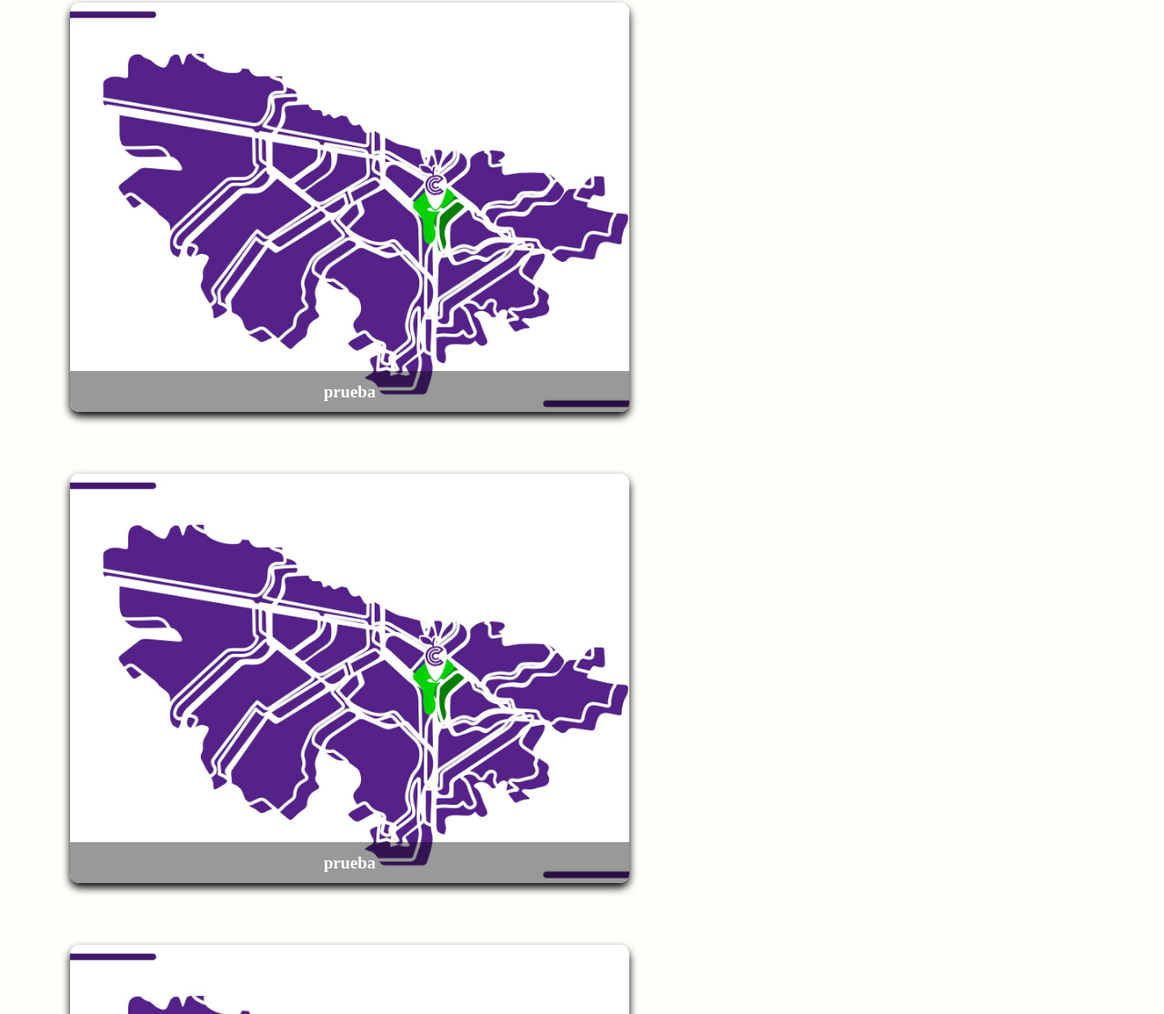
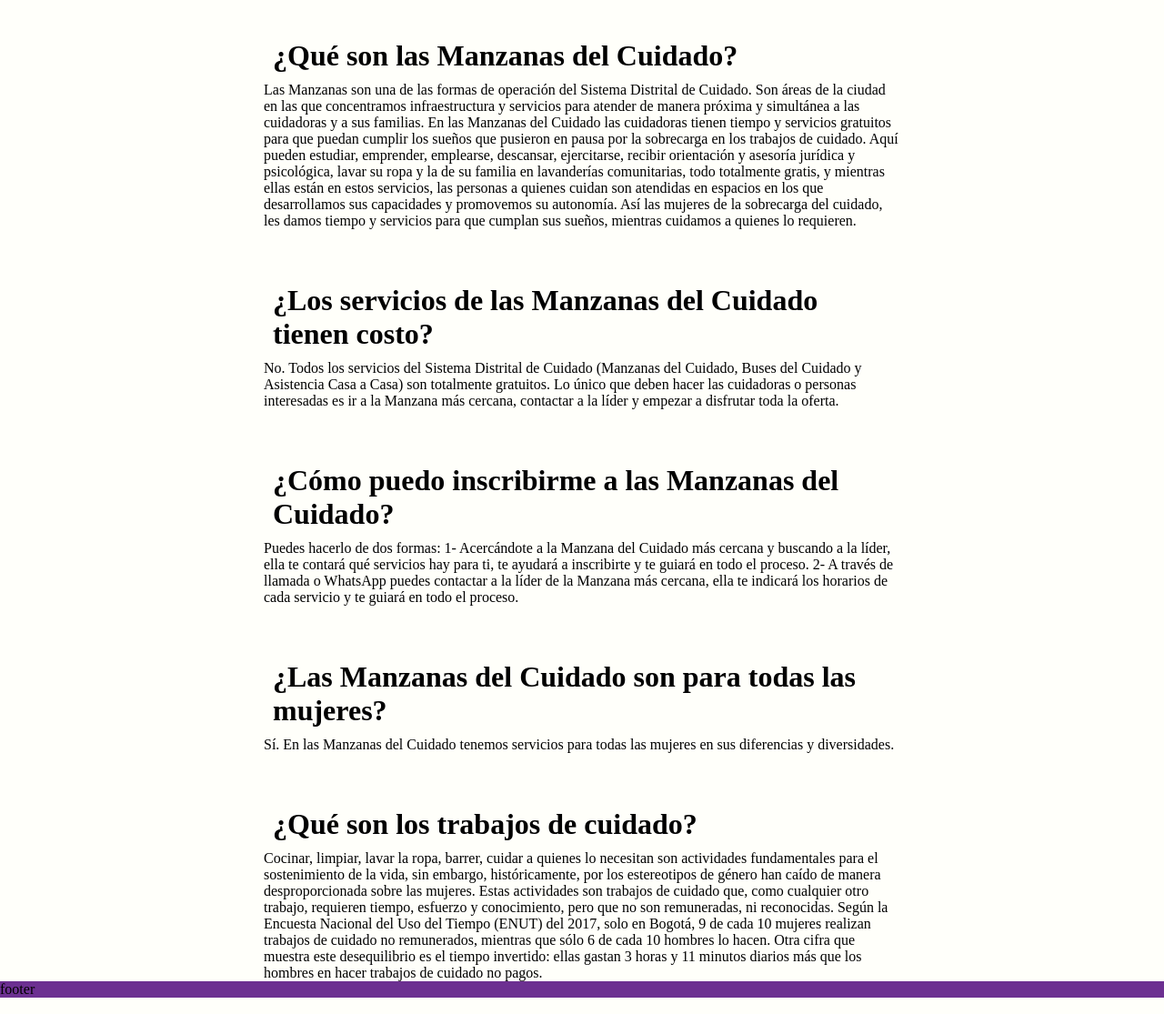
Before and after one commit to marpmaldonado/Manzanas, a plain HTML site: page HTML/index.html in a window 1280 px wide. Shown: the part 217-1332 px from the top of the page at 91% size. Drawn offline with Linux system fonts and the light colour scheme; a web font is replaced by a local one.

Commit message:
cambio 2

```diff
--- a/CSS/cssprincipal.css
+++ b/CSS/cssprincipal.css
@@ -3,6 +3,7 @@
 * {margin:0; padding:0;}
 
 body{background:#fffffA;}
+
 
 
 
@@ -54,8 +55,21 @@ header nav a:hover {
 	background:#F56F3A;
 	border-radius:50px;
 }
-
-
+.container{
+    max-width: 700px;
+    width: 100%;
+    /* padding: 45px 20px; */
+    margin: 0 auto;
+    margin-top: 50px;
+    color: #000;
+}
+.title{
+    font-size: 2rem;
+    padding: 10px;
+}
+.paragraph{
+    font-size: 1rem;
+}
 /* Localidades */
 
 .card {
@@ -100,3 +114,6 @@ header nav a:hover {
     background: rgba(0, 0, 0,.4);
     text-align: center;
 }
+footer{
+    background-color: #6c3091;
+}
--- a/HTML/index.html
+++ b/HTML/index.html
@@ -14,89 +14,64 @@
 			<nav>
 				<a href="../HTML/index.html">Inicio</a>
 
-				<a href="">Ubicacion</a>
+				<a href="../HTML/localidades.html">Ubicacion</a>
 				<a href="#">Contacto</a>
 			</nav>
 		</div>
 	</header>
 
-    <div  class="card" >
+    <!-- Preguntas relacionadas
 
-        <div class="face front">
-            <img src="../IMG/prueba.jpg"alt="">
-            <h3>prueba</a></h3>
+    pregunta 1 -->
+<div class="container">
+    <h1 class="title">
+        ¿Qué son las Manzanas del Cuidado?
+    </h1>
+    <p class="paragraph">Las Manzanas son una de las formas de operación del Sistema Distrital de Cuidado. Son áreas de la ciudad en las que concentramos infraestructura y servicios para atender de manera próxima y simultánea a las cuidadoras y a sus familias.
+        En las Manzanas del Cuidado las cuidadoras tienen tiempo y servicios gratuitos para que puedan cumplir los sueños que pusieron en pausa por la sobrecarga en los trabajos de cuidado. Aquí pueden estudiar, emprender, emplearse, descansar, ejercitarse, recibir orientación y asesoría jurídica y psicológica, lavar su ropa y la de su familia en lavanderías comunitarias, todo totalmente gratis, y mientras ellas están en estos servicios, las personas a quienes cuidan son atendidas en espacios en los que desarrollamos sus capacidades y promovemos su autonomía.
+        Así las mujeres de la sobrecarga del cuidado, les damos tiempo y servicios para que cumplan sus sueños, mientras cuidamos a quienes lo requieren.</p>
+</div>
+<!-- pregunta 2 -->
+
+<div class="container">
+    <h1 class="title">
+        ¿Los servicios de las Manzanas del Cuidado tienen costo?
+    </h1>
+    <p class="paragraph">
+        No. Todos los servicios del Sistema Distrital de Cuidado (Manzanas del Cuidado, Buses del Cuidado y Asistencia Casa a Casa) son totalmente gratuitos. Lo único que deben hacer las cuidadoras o personas interesadas es ir a la Manzana más cercana, contactar a la líder y empezar a disfrutar toda la oferta.
+    </div>
+<!-- pregunta 3 -->
+    <div class="container">
+        <h1 class="title">
+            ¿Cómo puedo inscribirme a las Manzanas del Cuidado?
+        </h1>
+        <p class="paragraph">
+            Puedes hacerlo de dos formas:
+1- Acercándote a la Manzana del Cuidado más cercana y buscando a la líder, ella te contará qué servicios hay para ti, te ayudará a inscribirte y te guiará en todo el proceso.
+2- A través de llamada o WhatsApp puedes contactar a la líder de la Manzana más cercana, ella te indicará los horarios de cada servicio y te guiará en todo el proceso.
         </div>
-        </div>
-        <div  class="card">
-            <div class="face front">
-                <img src="../IMG/prueba.jpg"alt="">
-                <h3>prueba </h3>
+<!-- pregunta 4 -->
+        <div class="container">
+            <h1 class="title">
+                ¿Las Manzanas del Cuidado son para todas las mujeres?
+            </h1>
+            <p class="paragraph">
+                Sí. En las Manzanas del Cuidado tenemos servicios para todas las mujeres en sus diferencias y diversidades.
             </div>
-            </div>
-            <div  class="card">
-                <div class="face front">
-                    <img src="../IMG/prueba.jpg"alt="">
-                    <h3>prueba </h3>
+<!-- pregunta 5 -->
+            <div class="container">
+                <h1 class="title">
+                    ¿Qué son los trabajos de cuidado?
+                </h1>
+                <p class="paragraph">
+                    Cocinar, limpiar, lavar la ropa, barrer, cuidar a quienes lo necesitan son actividades fundamentales para el sostenimiento de la vida, sin embargo, históricamente, por los estereotipos de género han caído de manera desproporcionada sobre las mujeres. Estas actividades son trabajos de cuidado que, como cualquier otro trabajo, requieren tiempo, esfuerzo y conocimiento, pero que no son remuneradas, ni reconocidas.
+                    Según la Encuesta Nacional del Uso del Tiempo (ENUT) del 2017, solo en Bogotá, 9 de cada 10 mujeres realizan trabajos de cuidado no remunerados, mientras que sólo 6 de cada 10 hombres lo hacen. Otra cifra que muestra este desequilibrio es el tiempo invertido: ellas gastan 3 horas y 11 minutos diarios más que los hombres en hacer trabajos de cuidado no pagos.
+
                 </div>
-                </div>
-                <div  class="card">
-                    <div class="face front">
-                        <img src="../IMG/prueba.jpg"alt="">
-                        <h3>prueba </h3>
-                    </div>
-                    </div>
-                    <div  class="card">
-                        <div class="face front">
-                            <img src="../IMG/prueba.jpg"alt="">
-                            <h3>prueba </h3>
-                        </div>
-                        </div>
-                        <div  class="card">
-                            <div class="face front">
-                                <img src="../IMG/prueba.jpg"alt="">
-                                <h3>prueba </h3>
-                            </div>
-                            </div>
-                            <div  class="card">
-                                <div class="face front">
-                                    <img src="../IMG/prueba.jpg"alt="">
-                                    <h3>prueba </h3>
-                                </div>
-                                </div>
-                                <div  class="card">
-                                    <div class="face front">
-                                        <img src="../IMG/prueba.jpg"alt="">
-                                        <h3>prueba </h3>
-                                    </div>
-                                    </div>
-                                    <div  class="card">
-                                        <div class="face front">
-                                            <img src="../IMG/prueba.jpg"alt="">
-                                            <h3>prueba </h3>
-                                        </div>
-                                        </div>
-                                        <div  class="card">
-                                            <div class="face front">
-                                                <img src="../IMG/prueba.jpg"alt="">
-                                                <h3>prueba </h3>
-                                            </div>
-                                            </div>
-                                            <div  class="card">
-                                                <div class="face front">
-                                                    <img src="../IMG/prueba.jpg"alt="">
-                                                    <h3>prueba </h3>
-                                                </div>
-                                                </div>
-
-
-
-
-
-
-
-
-
 
 
 </body>
+<footer>
+    <p>footer</p>
+</footer>
 </html>
```
Also changed, not shown: HTML/localidades.html (added, +91 -0 lines).
